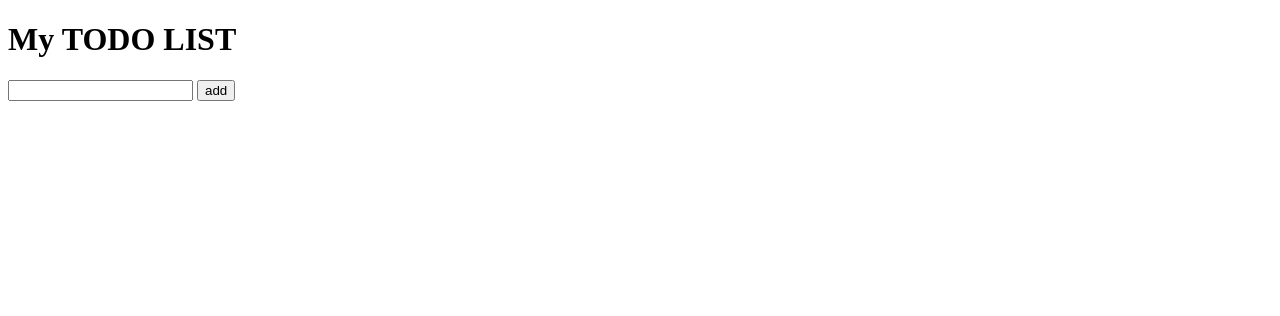
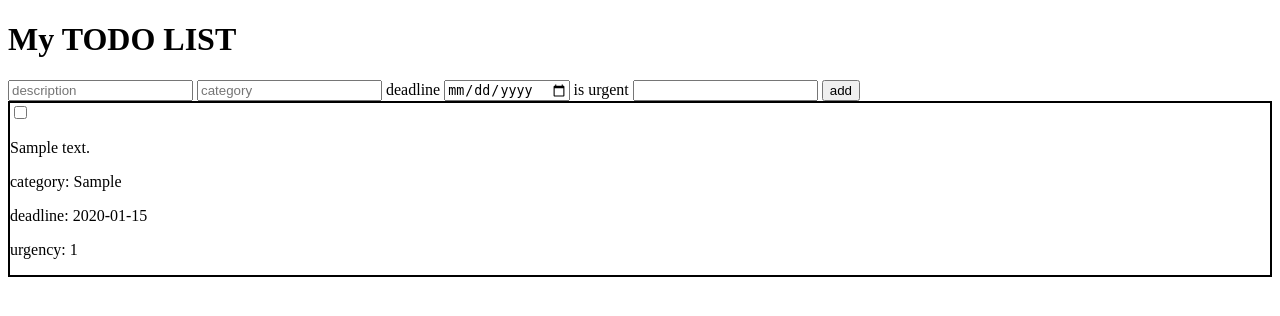
Before and after one commit to NaamaCahen/Hackathon2-python, a Flask app: page / in a window 1280 px wide. Shown: the top 316 px of the page. Run offline with Flask 3, Linux system fonts and the light colour scheme; tables that the repository leaves empty hold one stand-in row (values such as "Sample post"); some libraries are stand-ins or nearby versions.

Commit message:
adding a task works!!

```diff
--- a/app/forms.py
+++ b/app/forms.py
@@ -1,7 +1,16 @@
+from datetime import datetime
+
 import flask_wtf
 import wtforms
 
 
 class AddTodo(flask_wtf.FlaskForm):
-    add_task_input = wtforms.StringField("add a task", [wtforms.validators.DataRequired()])
+    description = wtforms.StringField("add a task", [wtforms.validators.DataRequired()],)
+    category = wtforms.StringField('category',[wtforms.validators.DataRequired()])
+    deadline = wtforms.DateField('deadline') #add validator to check it is a future date
+    is_urgent = wtforms.IntegerField('is urgent') #add validator to limit the number between 0 and 10
     add_button = wtforms.SubmitField('add')
+
+    # def validate_deadline(self, deadline):
+    #     if deadline.data < datetime.now():
+    #         raise wtforms.ValidationError('you chose a past time for the deadline. please choose a future date!')
--- a/app/routes.py
+++ b/app/routes.py
@@ -1,10 +1,17 @@
 import flask
 
-from app import flask_app
+from app import flask_app,db
 from .forms import AddTodo
+from .models import Tasks
 
 
-@flask_app.route('/')
+@flask_app.route('/',methods=('GET','POST'))
 def home():
     form = AddTodo()
-    return flask.render_template('index.html', form=form)
+    if form.validate_on_submit():
+        new_task = Tasks(description=form.description.data, category=form.category.data, deadline=form.deadline.data,
+                         is_urgent=form.is_urgent.data)
+        new_task.save_task_to_db()
+        return flask.redirect('/')
+    tasks = Tasks.get_tasks()
+    return flask.render_template('index.html', form=form, tasks=tasks)
--- a/app/templates/index.html
+++ b/app/templates/index.html
@@ -7,8 +7,35 @@
 <body>
     <h1>My TODO LIST</h1>
     <form method="POST">
-        {{form.add_task_input()}}
+        {{ form.hidden_tag() }}
+
+        {{form.description(placeholder="description")}}
+
+        {{form.category(placeholder="category")}}
+
+        {{form.deadline.label}}
+        {{form.deadline()}}
+
+        {{form.is_urgent.label}}
+        {{form.is_urgent()}}
+
         {{form.add_button()}}
     </form>
+    <form>
+        {% for task in tasks%}
+        <div style="border: black 2px solid">
+            <input type="checkbox" name="isdone">
+            <p>{{task}}</p>
+            <p>category: {{task.category}}</p>
+            <p>deadline: {{task.deadline}}</p>
+            <p>urgency: {{task.is_urgent}}</p>
+        </div>
+
+        {% endfor %}
+
+    </form>
+
+
+
 </body>
 </html>
```
